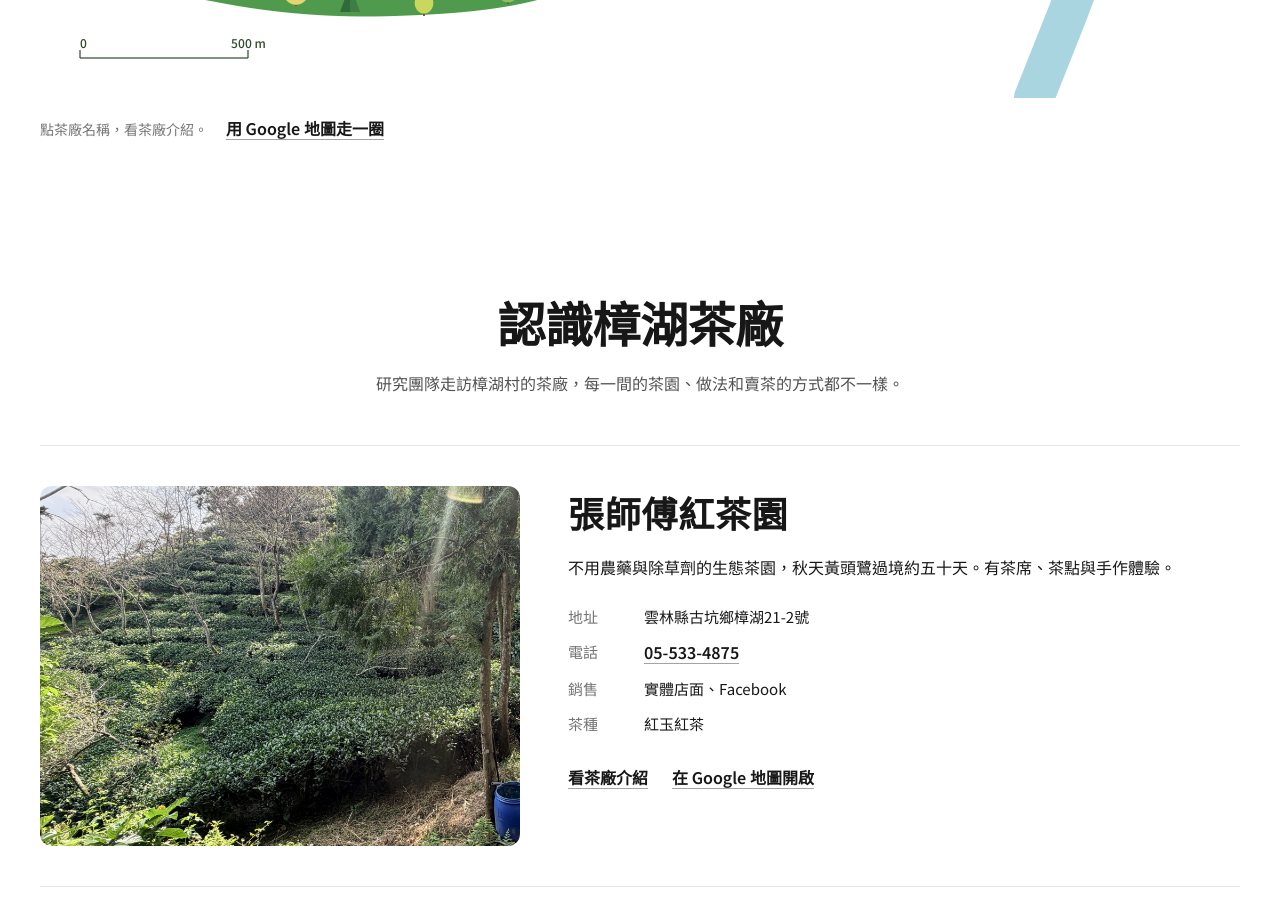
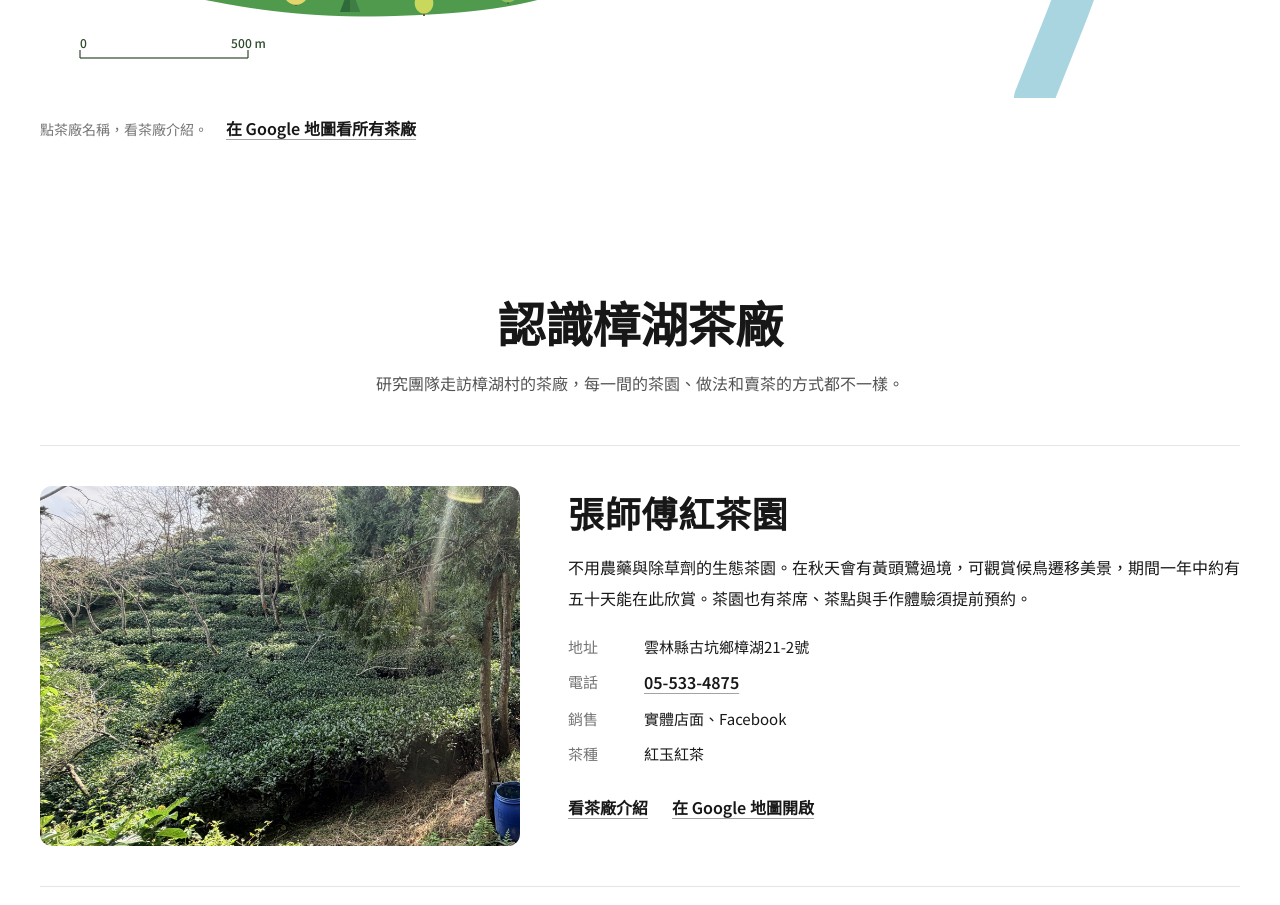
Before and after one commit to lcm-lab2026/zhanghu, a plain HTML site: page index.html in a window 1280 px wide. Shown: the part 2954-3859 px from the top of the page. Drawn offline with Linux system fonts and the light colour scheme.

Commit message:
Add files via upload

```diff
--- a/data/site.js
+++ b/data/site.js
@@ -78,15 +78,16 @@ window.SITE = {
   //   lx / ly：地圖上名稱標籤的位置（百分比），會用細線連到真正的位置
   //   factory：五間茶廠的編號（0–4），連到茶廠介紹頁；其他填 -1
   //   photo：專欄照片，放在 images/factories/，沒有就留 ""
-  //   route：有填數字的點，會依序串成「看茶廠地圖」的 Google 地圖路線
-  //   venue：true 的地點只用在路線，不出現在地圖標籤和專欄
+  //   venue：true 的地點不出現在地圖標籤和專欄
   mapLink: "看茶廠地圖",
+  // 「看茶廠地圖」連到的 Google 地圖清單（在 Google 地圖的「已儲存」清單按分享，複製連結貼在這裡）
+  mapListUrl: "https://www.google.com/maps/@/data=!3m1!4b1!4m3!11m2!2sXQLD-jRH0VN1Y5y_3MWPIA!3e3?entry=tts",
   columnTitle: "認識樟湖茶廠",
   columnIntro: "研究團隊走訪樟湖村的茶廠，每一間的茶園、做法和賣茶的方式都不一樣。",
   spots: [
     { name: "樟湖生態國中小", lat: 23.6041623, lng: 120.6321106, factory: -1, venue: true, route: 1 },
     { name: "張師傅紅茶園", lat: 23.6165124, lng: 120.6443326, lx: 56, ly: 19.2, factory: 0, route: 6, photo: "zhang-hero.jpg",
-      note: "不用農藥與除草劑的生態茶園，秋天黃頭鷺過境約五十天。有茶席、茶點與手作體驗。",
+      note: "不用農藥與除草劑的生態茶園。在秋天會有黃頭鷺過境，可觀賞候鳥遷移美景，期間一年中約有五十天能在此欣賞。茶園也有茶席、茶點與手作體驗須提前預約。",
       rows: [["地址", "雲林縣古坑鄉樟湖21-2號"], ["電話", "05-533-4875"], ["銷售", "實體店面、Facebook"], ["茶種", "紅玉紅茶"]] },
     { name: "古松茶廠", lat: 23.61118924898105, lng: 120.63738278663637, lx: 36.5, ly: 39.7, factory: 1, route: 4, photo: "",
       note: "",
--- a/index.html
+++ b/index.html
@@ -71,7 +71,7 @@
         <img src="images/map.png" alt="樟湖茶廠地圖：研究團隊調查過的茶廠與樟湖生態國中小的相對位置">
       </div>
     </div>
-    <p class="maphint">點茶廠名稱，看茶廠介紹。　<a class="ul" data-route href="#map" target="_blank" rel="noopener">用 Google 地圖走一圈</a></p>
+    <p class="maphint">點茶廠名稱，看茶廠介紹。　<a class="ul" data-route href="#map" target="_blank" rel="noopener">在 Google 地圖看所有茶廠</a></p>
   </section>
 
   <section class="wrap" id="list"></section>
--- a/js/main.js
+++ b/js/main.js
@@ -103,6 +103,7 @@
   var R = SP.filter(function (p) { return p.route; }).sort(function (a, b) { return a.route - b.route; });
   var routeUrl = R.length > 1 ? 'https://www.google.com/maps/dir/?api=1&origin=' + ll(R[0]) + '&destination=' + ll(R[R.length - 1]) +
     (R.length > 2 ? '&waypoints=' + R.slice(1, -1).map(ll).join('%7C') : '') : '#map';
+  if (S.mapListUrl) routeUrl = S.mapListUrl; // 用 Google 地圖的儲存清單，不給路線
   document.querySelectorAll('[data-route]').forEach(function (a) { a.href = routeUrl; });
 
   var mapbox = $('mapbox');
```
Also changed, not shown: 1 other file.
